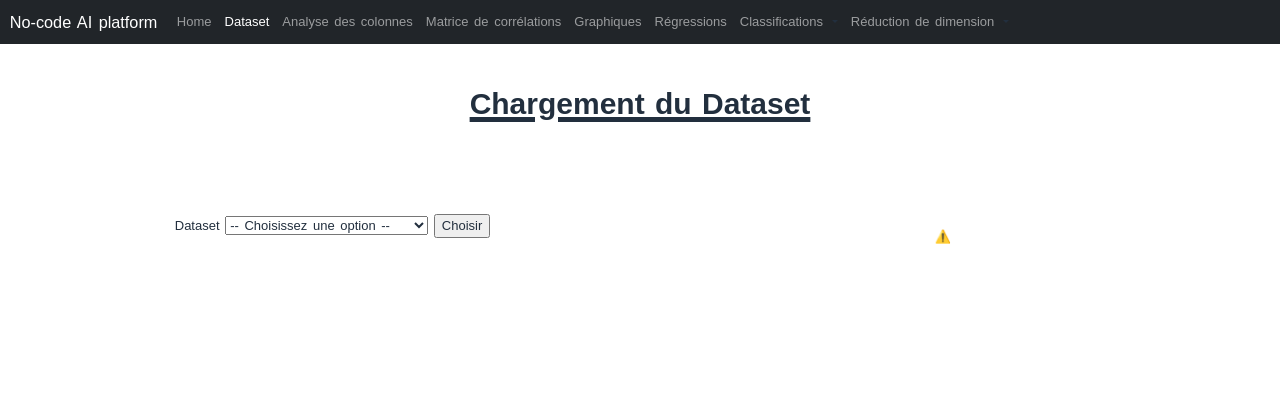
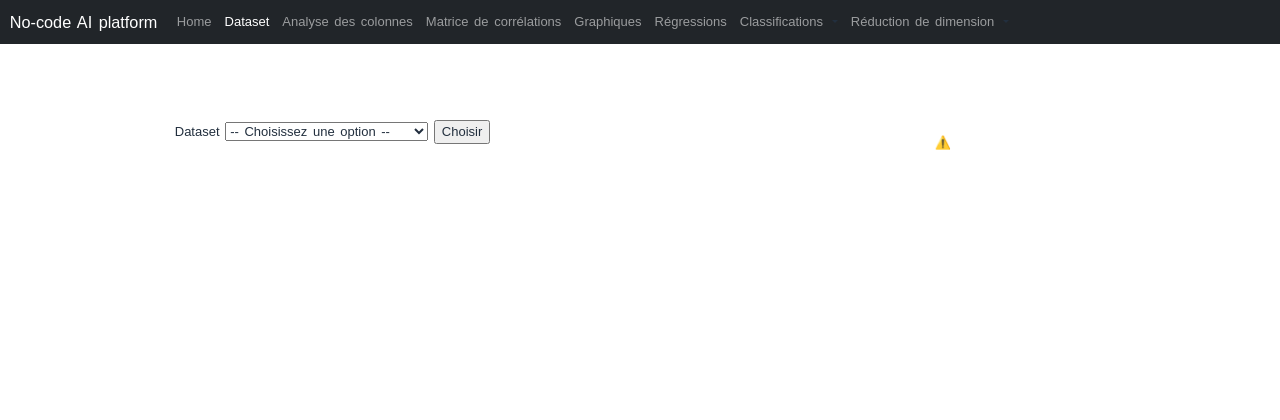
Before and after one commit to antonin-lfv/No-code-AI-platform, a Flask app: page /dataset in a window 1280 px wide. Shown: the top 420 px of the page. Run offline with Flask 2, Linux system fonts and the light colour scheme; some libraries are stand-ins or nearby versions.

Commit message:
front-end

```diff
--- a/main_module/static/styles/style.css
+++ b/main_module/static/styles/style.css
@@ -63,7 +63,7 @@ tr:nth-child(even) {
 .grand_titre {
     font-size: 30px !important;
     font-weight: bold;
-    text-align: center;
+    padding-left: 10%;
     text-decoration: underline;
     text-decoration-thickness: 5px;
 }
--- a/main_module/templates/analyse_colonnes.html
+++ b/main_module/templates/analyse_colonnes.html
@@ -1,8 +1,6 @@
 {% extends 'base.html' %}
 
 {% block content %}
-
-    <br><p class="grand_titre">Analyse des colonnes</p>
 
     {% if row_data %}
         <div class="container">
--- a/main_module/templates/dataset.html
+++ b/main_module/templates/dataset.html
@@ -1,8 +1,7 @@
 {% extends 'base.html' %}
 
 {% block content %}
-    <p class="grand_titre">Chargement du Dataset</p><br>
-    <br>
+
     <div class="container">
         <div class="row">
             <div class="col-1"></div>
--- a/main_module/templates/matrice_correlation.html
+++ b/main_module/templates/matrice_correlation.html
@@ -2,6 +2,5 @@
 
 {% block content %}
 
-<br><p class="grand_titre">Matrice de corrélation</p>
 
 {% endblock %}
--- a/main_module/templates/navbar.html
+++ b/main_module/templates/navbar.html
@@ -29,7 +29,7 @@
                 <li class="nav-item dropdown">
                     <a class="nav-link dropdown-toggle  {% if 'KNN' in request.endpoint or 'KMeans' in request.endpoint or 'SVM' in request.endpoint or 'decision_tree' in request.endpoint%}active{% endif %}" id="navbarDropdownMenuLink" role="button"
                        data-bs-toggle="dropdown" aria-expanded="false">
-                        Classifications
+                        Classifications {% if 'KNN' in request.endpoint or 'KMeans' in request.endpoint or 'SVM' in request.endpoint or 'decision_tree' in request.endpoint%}{{request.endpoint}}{% endif %}
                     </a>
                     <ul class="dropdown-menu" aria-labelledby="navbarDropdownMenuLink">
                         <li><a class="dropdown-item" href="{{ url_for('KNN') }}">KNN</a></li>
@@ -41,7 +41,7 @@
                 <li class="nav-item dropdown">
                     <a class="nav-link dropdown-toggle {% if 'PCA' in request.endpoint or 'UMAP' in request.endpoint or 'TSNE' in request.endpoint%}active{% endif %}" id="navbarDropdownMenuLink" role="button"
                        data-bs-toggle="dropdown" aria-expanded="false">
-                        Réduction de dimension
+                        Réduction de dimension {% if 'PCA' in request.endpoint or 'UMAP' in request.endpoint or 'TSNE' in request.endpoint%}{{request.endpoint}}{% endif %}
                     </a>
                     <ul class="dropdown-menu" aria-labelledby="navbarDropdownMenuLink">
                         <li><a class="dropdown-item" href="{{ url_for('PCA') }}">PCA</a></li>
--- a/main_module/templates/regressions.html
+++ b/main_module/templates/regressions.html
@@ -2,6 +2,4 @@
 
 {% block content %}
 
-<br><p class="grand_titre">Regressions</p>
-
 {% endblock %}
--- a/main_module/templates/section_graphiques.html
+++ b/main_module/templates/section_graphiques.html
@@ -2,6 +2,5 @@
 
 {% block content %}
 
-<br><p class="grand_titre">Section graphiques</p>
 
 {% endblock %}
```
